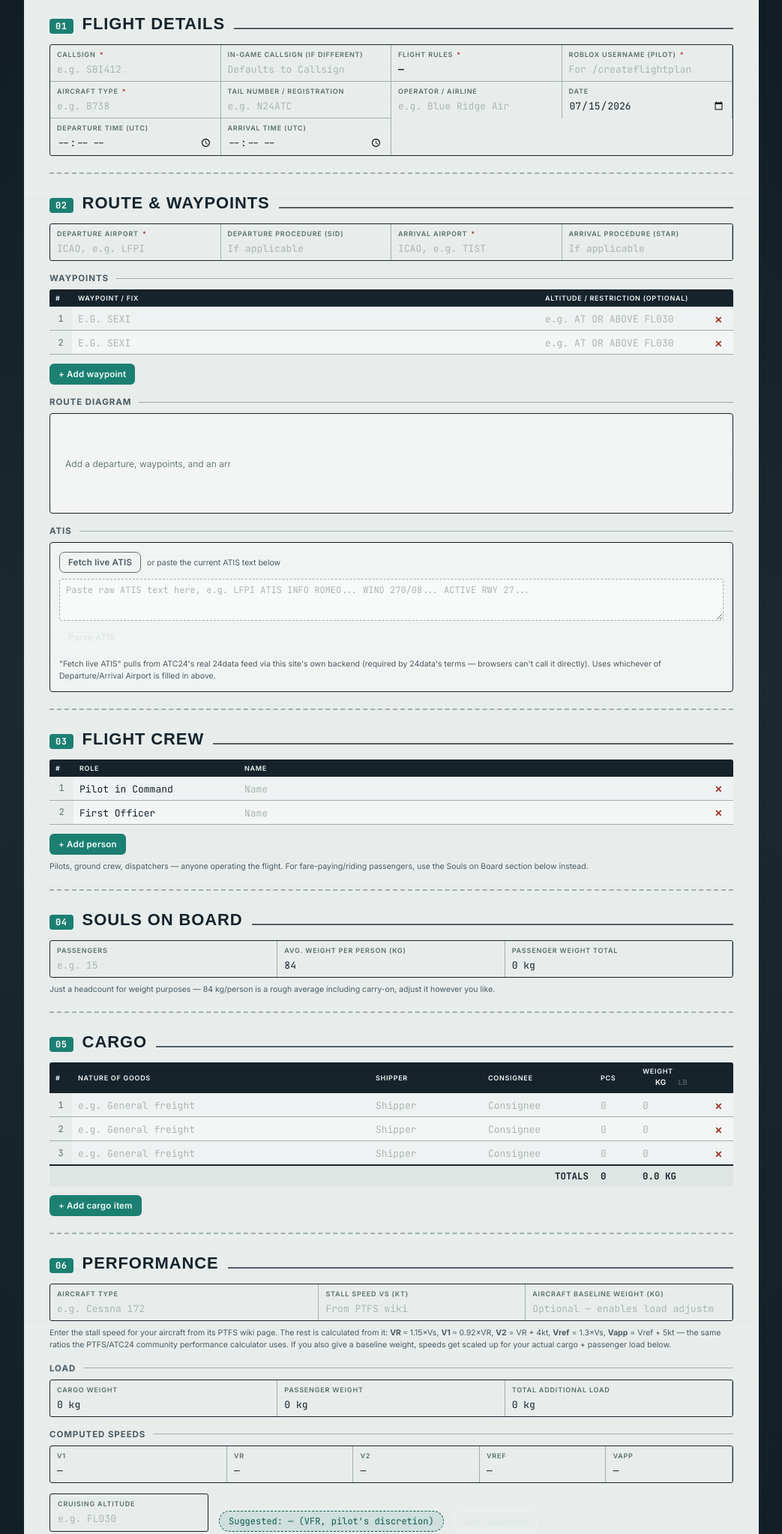
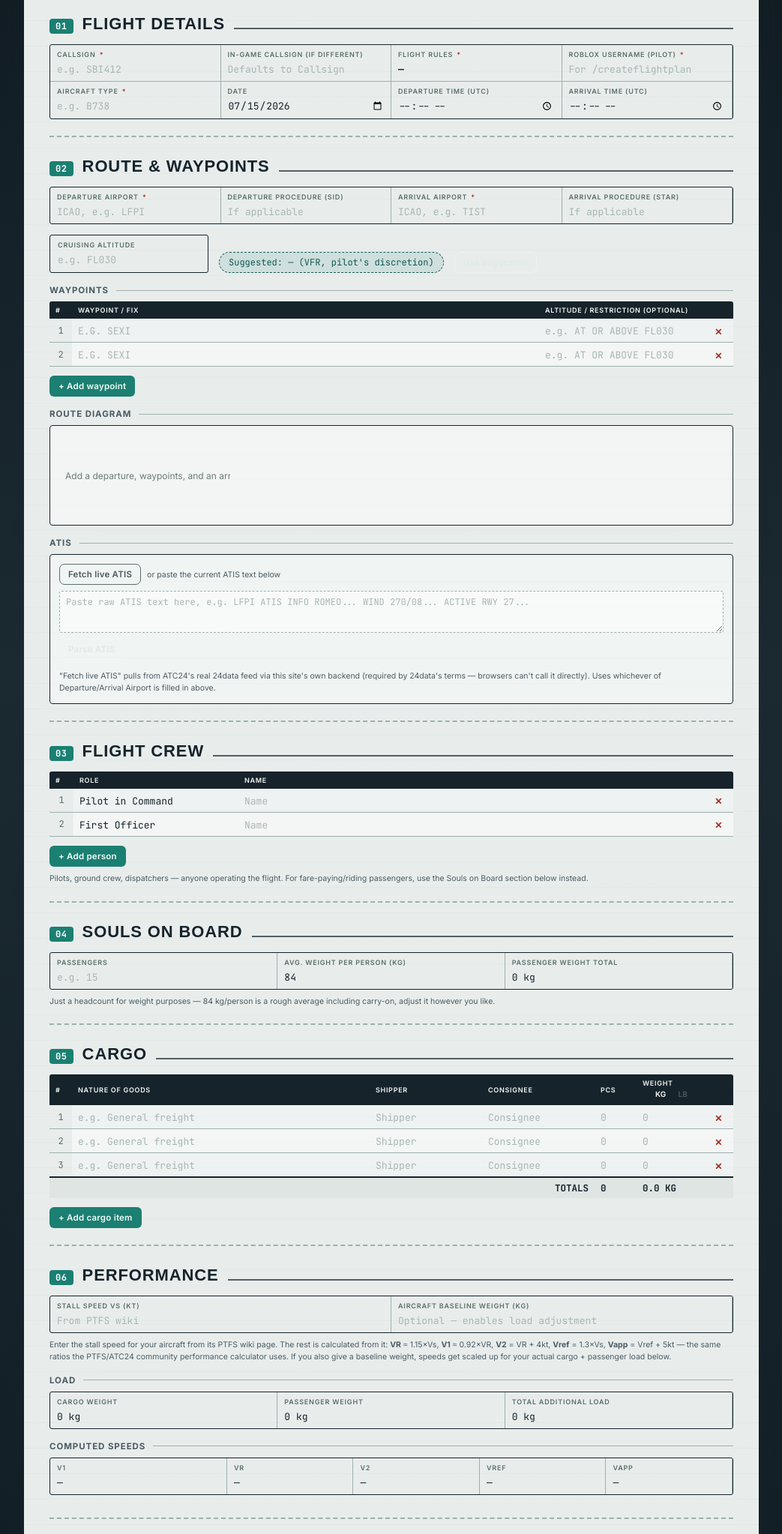
Before and after one commit to DayzdRB/24Flightbrief, a website: page public/index.html in a window 1280 px wide. Shown: the part 255-2301 px from the top of the page at 75% size, without its empty margins (118-1161 px from the left). Drawn offline with nearby package versions, Linux system fonts and the light colour scheme; no server answers; a web font is replaced by a local one.

Commit message:
Update index.html

```diff
--- a/public/index.html
+++ b/public/index.html
@@ -604,8 +604,6 @@
           <div class="field"><label>Roblox Username (Pilot) <span class="req-mark">*</span></label><input type="text" id="fdPilotUsername" data-required="1" placeholder="For /createflightplan"></div>
 
           <div class="field"><label>Aircraft Type <span class="req-mark">*</span></label><input type="text" id="fdAircraft" data-required="1" placeholder="e.g. B738"></div>
-          <div class="field"><label>Tail Number / Registration</label><input type="text" placeholder="e.g. N24ATC"></div>
-          <div class="field"><label>Operator / Airline</label><input type="text" placeholder="e.g. Blue Ridge Air"></div>
           <div class="field"><label>Date</label><input type="date" id="flightDate"></div>
 
           <div class="field"><label>Departure Time (UTC)</label><input type="time"></div>
@@ -625,6 +623,15 @@
           <div class="field"><label>Departure Procedure (SID)</label><input type="text" placeholder="If applicable"></div>
           <div class="field"><label>Arrival Airport <span class="req-mark">*</span></label><input type="text" id="arrAirport" data-required="1" placeholder="ICAO, e.g. TIST"></div>
           <div class="field"><label>Arrival Procedure (STAR)</label><input type="text" placeholder="If applicable"></div>
+        </div>
+
+        <div class="cruise-row">
+          <div class="cruise-field">
+            <label>Cruising Altitude</label>
+            <input type="text" id="cruiseAlt" placeholder="e.g. FL030">
+          </div>
+          <span class="suggested-pill" id="suggestedCruise">Suggested: —</span>
+          <button class="btn-ghost btn-small no-export" id="useSuggestedBtn">Use suggested</button>
         </div>
 
         <div class="sub-title"><h4>Waypoints</h4><div class="line-thin"></div></div>
@@ -728,8 +735,7 @@
           <h3>Performance</h3>
           <div class="line"></div>
         </div>
-        <div class="perf-grid" style="grid-template-columns:1.3fr 1fr 1fr;">
-          <div class="field"><label>Aircraft Type</label><input type="text" id="perfAircraft" placeholder="e.g. Cessna 172"></div>
+        <div class="perf-grid" style="grid-template-columns:1fr 1fr;">
           <div class="field"><label>Stall Speed Vs (kt)</label><input type="number" id="perfVstall" placeholder="From PTFS wiki"></div>
           <div class="field"><label>Aircraft Baseline Weight (kg)</label><input type="number" id="perfBaseWeight" placeholder="Optional — enables load adjustment"></div>
         </div>
@@ -751,15 +757,6 @@
           <div class="field"><label>Vapp</label><input type="text" id="outVapp" readonly value="—"></div>
         </div>
         <div class="perf-note" id="loadWarning"></div>
-
-        <div class="cruise-row">
-          <div class="cruise-field">
-            <label>Cruising Altitude</label>
-            <input type="text" id="cruiseAlt" placeholder="e.g. FL030">
-          </div>
-          <span class="suggested-pill" id="suggestedCruise">Suggested: —</span>
-          <button class="btn-ghost btn-small no-export" id="useSuggestedBtn">Use suggested</button>
-        </div>
       </div>
 
       <!-- 07 REMARKS -->
```
